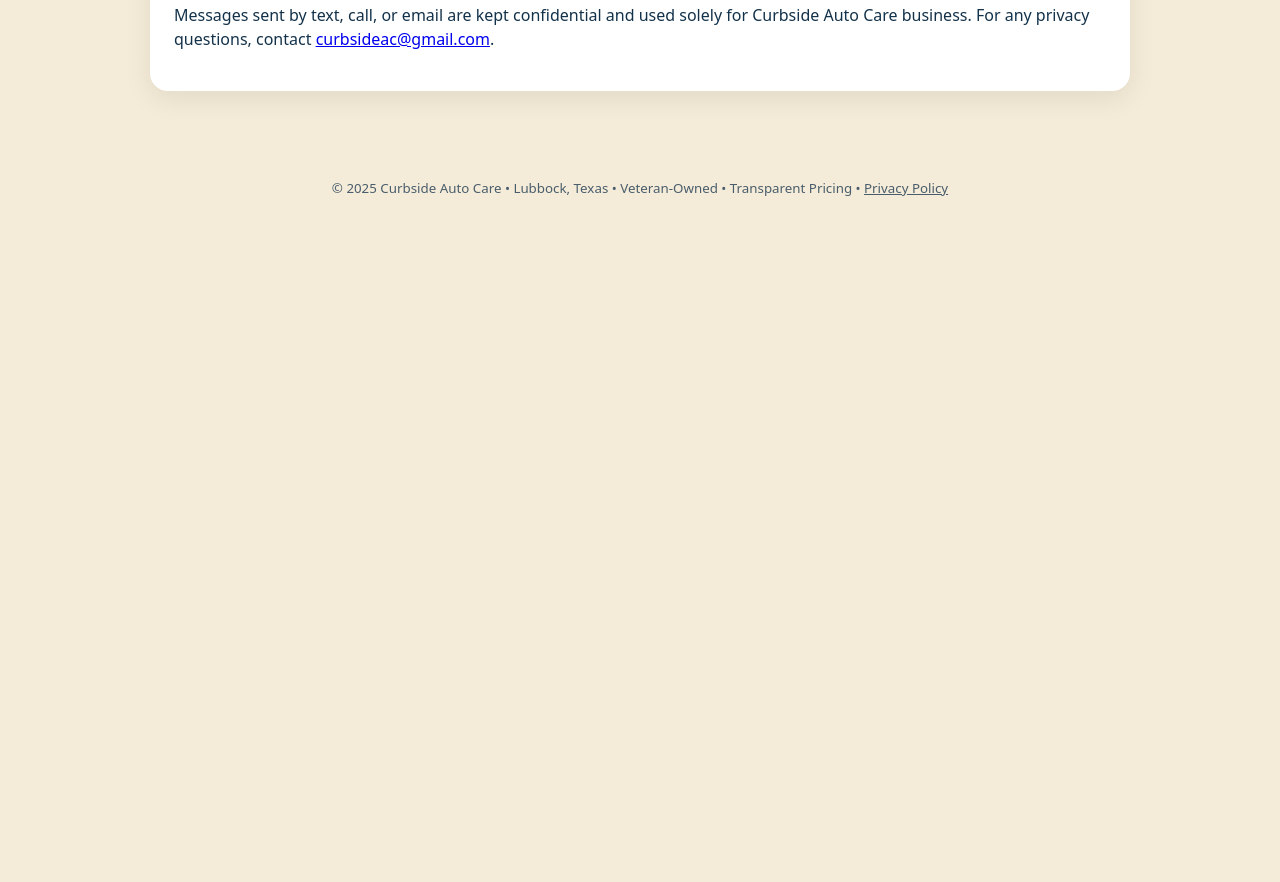
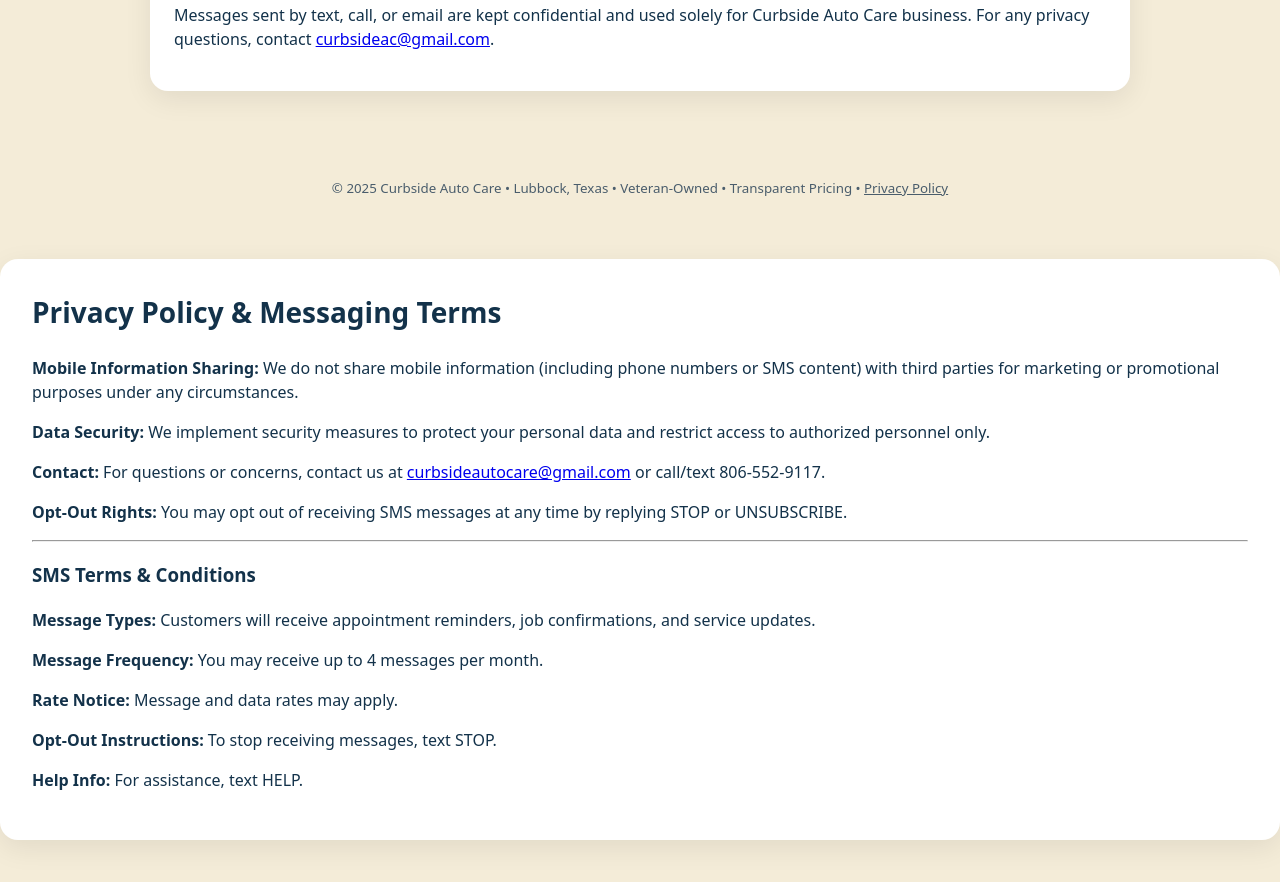
Before and after one commit to curbsideac-ship-it/curbsideautocare.github.io, a plain HTML site: page index.html in a window 1280 px wide. Shown: the part 2947-3829 px from the top of the page. Before the commit the page ends 3258 px from the top, so only its background shows below. Drawn offline with Linux system fonts and the light colour scheme.

Commit message:
Update index.html

```diff
--- a/index.html
+++ b/index.html
@@ -152,3 +152,17 @@
   <script>document.getElementById('y').textContent=new Date().getFullYear()</script>
 </body>
 </html>
+<section id="privacy-terms" style="padding:2em;">
+  <h2>Privacy Policy & Messaging Terms</h2>
+  <p><strong>Mobile Information Sharing:</strong> We do not share mobile information (including phone numbers or SMS content) with third parties for marketing or promotional purposes under any circumstances.</p>
+  <p><strong>Data Security:</strong> We implement security measures to protect your personal data and restrict access to authorized personnel only.</p>
+  <p><strong>Contact:</strong> For questions or concerns, contact us at <a href="mailto:curbsideautocare@gmail.com">curbsideautocare@gmail.com</a> or call/text 806-552-9117.</p>
+  <p><strong>Opt-Out Rights:</strong> You may opt out of receiving SMS messages at any time by replying STOP or UNSUBSCRIBE.</p>
+  <hr>
+  <h3>SMS Terms & Conditions</h3>
+  <p><strong>Message Types:</strong> Customers will receive appointment reminders, job confirmations, and service updates.</p>
+  <p><strong>Message Frequency:</strong> You may receive up to 4 messages per month.</p>
+  <p><strong>Rate Notice:</strong> Message and data rates may apply.</p>
+  <p><strong>Opt-Out Instructions:</strong> To stop receiving messages, text STOP.</p>
+  <p><strong>Help Info:</strong> For assistance, text HELP.</p>
+</section>
```
